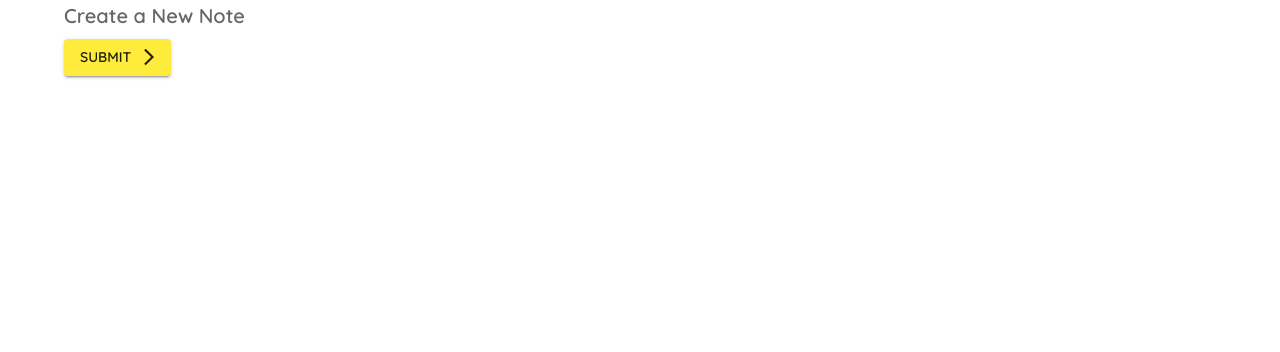
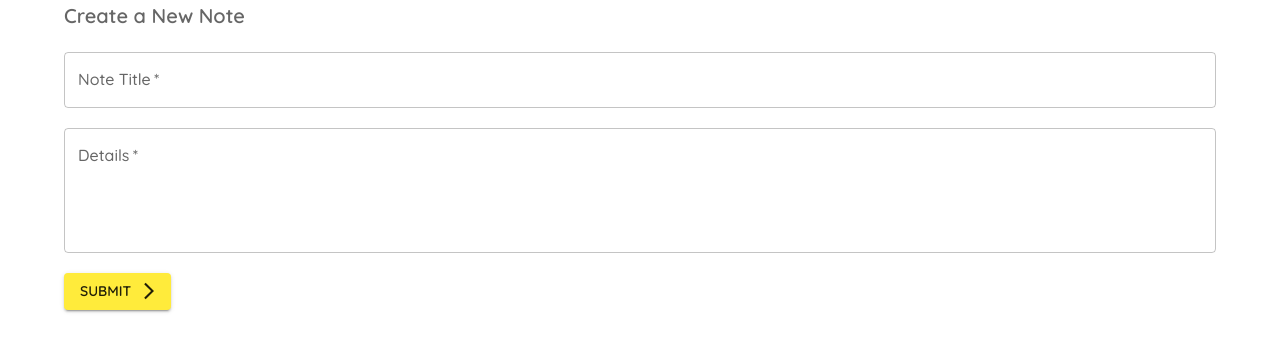
Before and after one commit to Raj-Thombare/MaterialUI, a React (Create React App) app: page /create in a window 1280 px wide. Shown: the top 352 px of the page. Built offline with nearby package versions, Linux system fonts and the light colour scheme.

Commit message:
Text-Field Done

```diff
--- a/src/pages/Create.jsx
+++ b/src/pages/Create.jsx
@@ -1,10 +1,41 @@
-import React from "react";
-import { Typography, Button, Container } from "@mui/material";
+import React, { useState } from "react";
+import { makeStyles } from "@mui/styles";
+import { Typography, Button, Container, TextField } from "@mui/material";
 import ArrowForwardIos from "@mui/icons-material/ArrowForwardIos";
 
+const useStyles = makeStyles({
+  field: {
+    marginTop: 20,
+    marginBottom: 20,
+    display: "block",
+  },
+});
+
 const Create = () => {
+  const classes = useStyles();
+
+  const [title, setTitle] = useState("");
+  const [details, setDetails] = useState("");
+  const [titleError, setTitleError] = useState(false);
+  const [detailsError, setDetailsError] = useState(false);
+
+  const submitHandler = (e) => {
+    e.preventDefault();
+    setTitleError(false);
+    setDetailsError(false);
+
+    if (title === "") {
+      setTitleError(true);
+    }
+
+    if (details === "") {
+      setDetailsError(true);
+    }
+  };
+
   return (
     <Container size="sm">
+      <form noValidate autoComplete="off" onSubmit={submitHandler}>
         <Typography
           variant="h6"
           component="h2"
@@ -14,6 +45,30 @@ const Create = () => {
           Create a New Note
         </Typography>
 
+        <div className={classes.field}>
+          <TextField
+            onChange={(e) => setTitle(e.target.value)}
+            label="Note Title"
+            variant="outlined"
+            required
+            fullWidth
+            error={titleError}
+          />
+        </div>
+
+        <div className={classes.field}>
+          <TextField
+            onChange={(e) => setDetails(e.target.value)}
+            label="Details"
+            variant="outlined"
+            multiline
+            rows={4}
+            required
+            fullWidth
+            error={detailsError}
+          />
+        </div>
+
         <Button
           variant="contained"
           color="primary"
@@ -22,6 +77,7 @@ const Create = () => {
         >
           Submit
         </Button>
+      </form>
     </Container>
   );
 };
```
Lines whose indentation alone changed are shown as unchanged.
